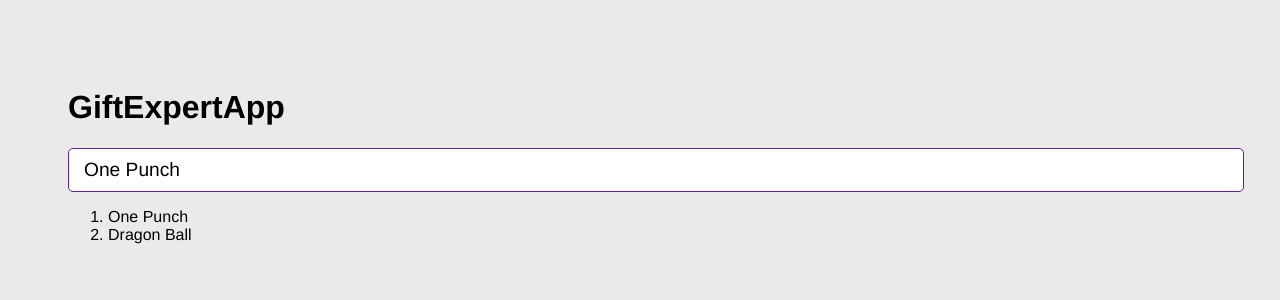
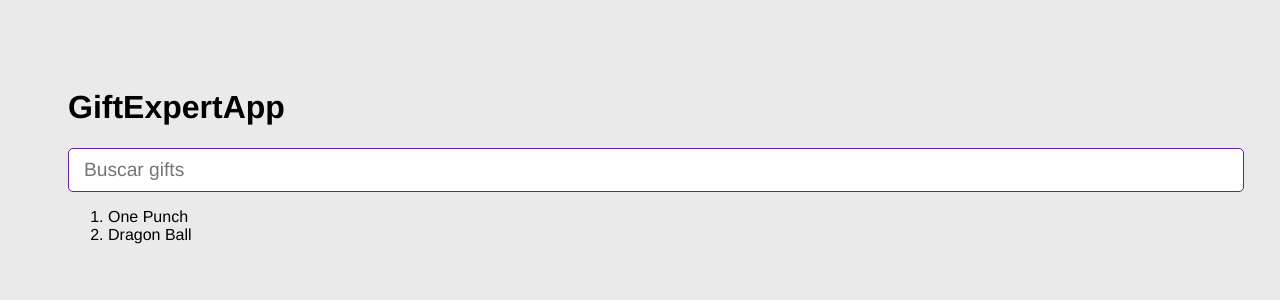
Before and after one commit to luiseuler/gitExpertReact, a React (Vite) app: page / in a window 1280 px wide. Shown: the top 300 px of the page. Built offline with nearby package versions, Linux system fonts and the light colour scheme.

Commit message:
Emitir un evento al padre

```diff
--- a/src/GiftExpertApp.jsx
+++ b/src/GiftExpertApp.jsx
@@ -4,8 +4,8 @@
 export const GiftExpertApp = () => {
   const [categories, setCategories] = useState(['One Punch', 'Dragon Ball']);
 
-  const onAddCategory = () => {
-    setCategories([...categories, 'Valorant']);
+  const onAddCategory = (newCategory) => {
+    setCategories([...categories, newCategory]);
   }
 
   return (
@@ -15,7 +15,9 @@
 
       {/* Input */}
       <AddCategory
-        setCategories={setCategories} />
+        // setCategories={setCategories}
+        onNewCategory={event => onAddCategory(event)}
+      />
 
       {/* Listado de gift */}
       <ol>
--- a/src/components/AddCategory.jsx
+++ b/src/components/AddCategory.jsx
@@ -1,7 +1,7 @@
 import { useState } from 'react';
 
-export const AddCategory = ({ setCategories }) => {
-  const [inputValue, setInputValue] = useState('One Punch');
+export const AddCategory = ({ onNewCategory }) => {
+  const [inputValue, setInputValue] = useState('');
 
   const onInputChange = (event) => {
     setInputValue(event.target.value);
@@ -12,7 +12,7 @@
 
     if (inputValue.trim().length <= 1) return;
 
-    setCategories((categories) => [...categories, inputValue]);
+    onNewCategory(inputValue.trim());
     setInputValue('');
   }
 
```
